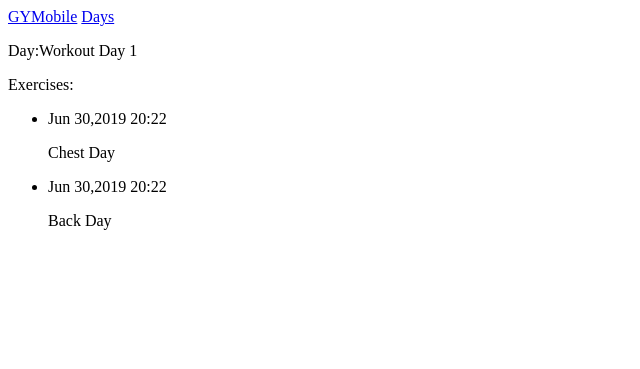
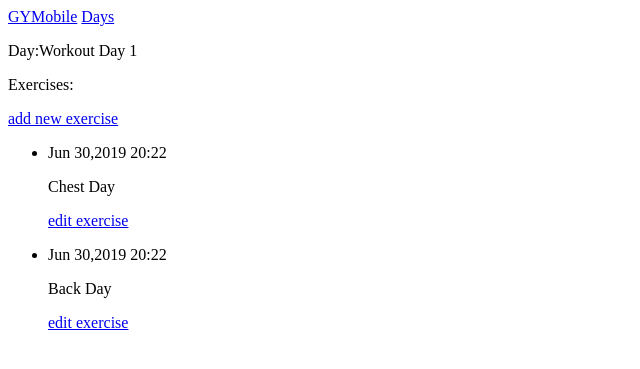
Before and after one commit to chaohuichen/GYMobile, a Django app: a page that uses Gymobile_app/templates/Gymobile_app/day.html in a window 1280 px wide. Shown: the top 369 px of the page, without its empty margins (0-640 px from the left). Run offline with Django 3.2, Linux system fonts and the light colour scheme; data comes from the database, SQL or seed files in the repository; both versions use the stored data as it was after the commit.

Commit message:
add new_exercise/edit exercise pages

```diff
--- a/Gymobile_app/templates/Gymobile_app/day.html
+++ b/Gymobile_app/templates/Gymobile_app/day.html
@@ -3,11 +3,17 @@
   <p>Day:{{ day }}</p>
 
   <p>Exercises:</p>
+  <p>
+    <a href="{% url 'Gymobile_app:new_exercise' day.id %}">add new exercise</a>
+  </p>
   <ul>
   {% for exercise in exercises %}
     <li>
       <p>{{ exercise.date_added|date:'M d,Y H:i' }}</P>
       <p>{{ exercise.exercise}}</P>
+      <p>
+        <a href="{% url 'Gymobile_app:edit_exercise' exercise.id %}">edit exercise</a>
+      </p>
     </li>
   {%empty%}
     <li>
--- a/Gymobile_app/urls.py
+++ b/Gymobile_app/urls.py
@@ -8,5 +8,9 @@ urlpatterns = [
 	path('days/', views.days, name='days'),
 	path('days/(P<day_id>\d+)', views.day, name='day'),
 
-	path('new_day/', views.new_day, name='new_day')
+	path('new_day/', views.new_day, name='new_day'),
+
+	path('new_exercise/(P<day_id>\d+)', views.new_exercise, name='new_exercise'),
+
+	path('edit_exercise/(P<workout_id>\d+)', views.edit_exercise, name='edit_exercise'),
 ]
--- a/Gymobile_app/views.py
+++ b/Gymobile_app/views.py
@@ -2,8 +2,8 @@ from django.shortcuts import render
 from django.http import HttpResponseRedirect
 from django.urls import reverse
 
-from.models import Workout,Day
-from .forms import DayForm
+from .models import Workout,Day
+from .forms import DayForm,WorkoutForm
 
 def index(request):
     """Home page"""
@@ -37,6 +37,42 @@ def new_day(request):
     context = {'form':form}
     return render(request, 'Gymobile_app/new_day.html',context)
 
+def new_exercise(request,day_id):
+    """add an exercise for a particular day"""
+    day = Day.objects.get(id=day_id)
+    if request.method != 'POST':
+        #No data submitted; create a blank form.
+        form=WorkoutForm()
+    else:
+        #POST data submitted;process data.
+        form = WorkoutForm(data=request.POST)
+        if form.is_valid():
+            new_exercise=form.save(commit=False)
+            new_exercise.day=day
+            new_exercise.save()
+            return HttpResponseRedirect(reverse('Gymobile_app:day',
+                                                args=[day_id]))
+    context={'day':day,'form':form}
+    return render(request,'Gymobile_app/new_exercise.html',context)
+
+def edit_exercise(request,workout_id):
+    """Edit an exisiting entry"""
+    workout = Workout.objects.get(id=workout_id)
+    day = workout.day
+
+    if request.method != 'POST':
+        #No data submitted; create a blank form.
+        form=WorkoutForm(instance=workout)
+    else:
+        #POST data submitted;process data.
+        form = WorkoutForm(instance=workout,data=request.POST)
+        if form.is_valid():
+            form.save()
+            return HttpResponseRedirect(reverse('Gymobile_app:day',
+                                                args=[day.id]))
+    context={'workout':workout,'day': day,'form':form }
+    return render(request,'Gymobile_app/edit_exercise.html',context)
+
 def profile(request):
     """Profile page"""
     return render(request,'Gymobile_app/index.html')
```
Also changed, not shown: Gymobile_app/forms.py (+8 -1 lines), Gymobile_app/templates/Gymobile_app/edit_exercise.html (added, +14 -0 lines), Gymobile_app/templates/Gymobile_app/new_exercise.html (added, +13 -0 lines), db.sqlite3.
